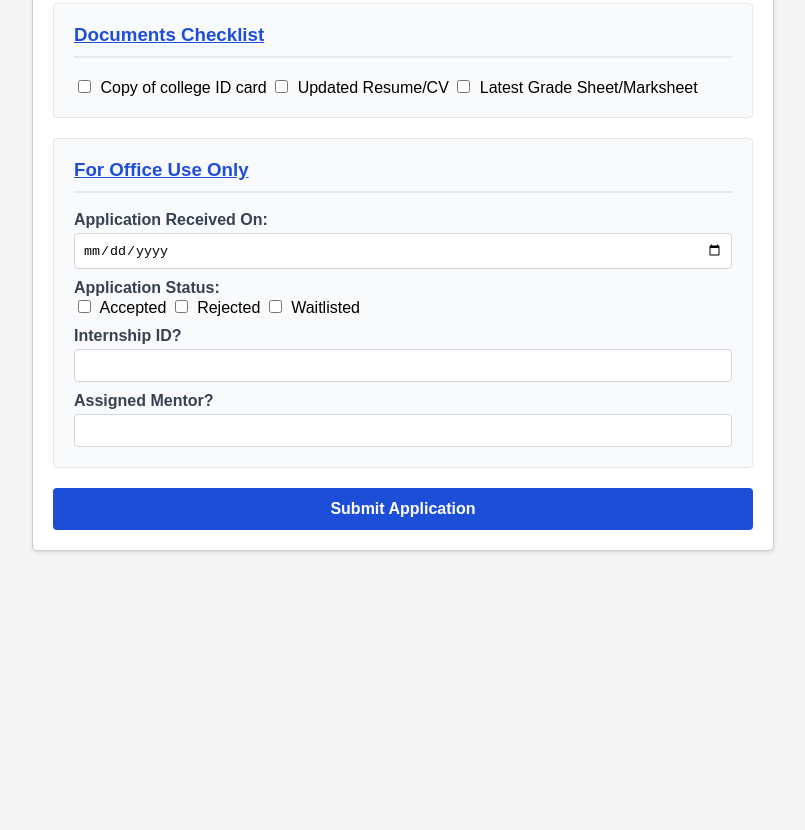
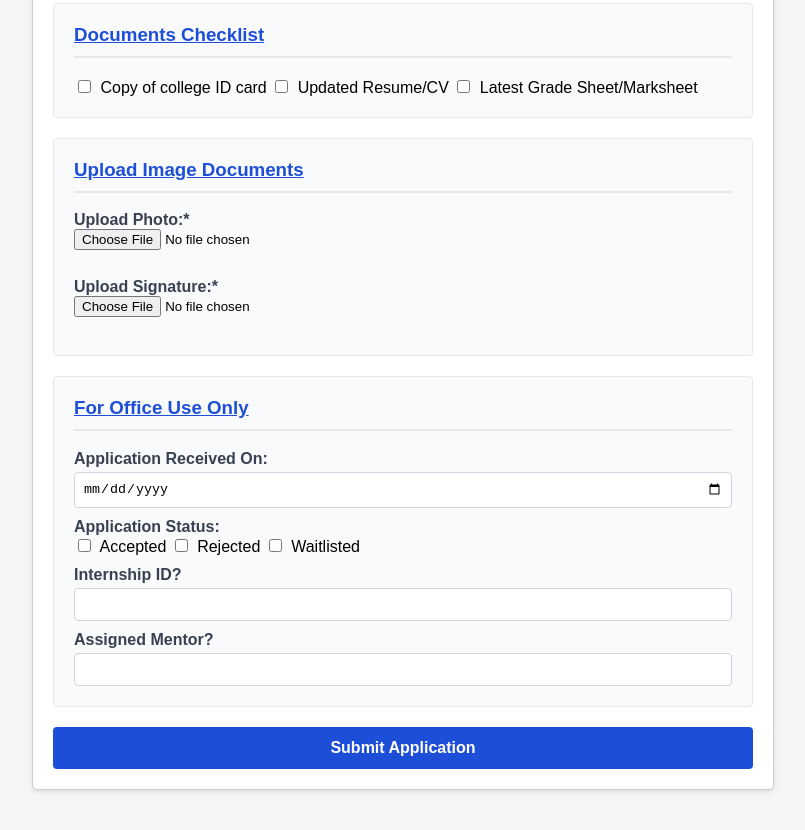
Before and after one commit to aec-cse/student-dashboard, a plain HTML site: page Registration new page.html in a window 1280 px wide. Shown: the part 2345-3175 px from the top of the page, without its empty margins (237-1042 px from the left). Before the commit the page ends 2936 px from the top, so only its background shows below. Drawn offline with Linux system fonts and the light colour scheme.

Commit message:
Update Registration new page.html

```diff
--- a/Registration new page.html
+++ b/Registration new page.html
@@ -298,7 +298,26 @@
                 <input type="checkbox" id="doc_marksheet" name="documents[]" value="Latest Grade Sheet/Marksheet">
                 Latest Grade Sheet/Marksheet
 
-        </div><div class="section">
+        </div>
+
+         <div class="section">
+
+                <h3><u>Upload Image Documents</u></h3>
+                <label for="studentPhoto">Upload Photo:*</label>
+                <input type="file" id="studentPhoto" accept="image/*" onchange="previewPhoto(event)">
+                <br><br>
+                <img id="photoPreview" src="" alt="Student Photo Preview" style="width:150px; height:auto; display:none; border:1px solid #ccc; padding:5px; border-radius:8px;">
+
+
+                <label for="signatureImage">Upload Signature:*</label>
+                <input type="file" id="signatureImage" accept="image/*" onchange="previewImage(event)">
+                <br><br>
+                <img id="imagePreview" src="" alt="Signature image Preview" style="width:150px; height:auto; display:none; border:1px solid #ccc; padding:5px; border-radius:8px;">
+            </div>
+
+
+
+        <div class="section">
         <h3><u>For Office Use Only</u></h3>
 
         <label for="received_date">Application Received On:</label>
@@ -351,6 +370,18 @@
             document.getElementById('formStatus').style.display = 'none';
             // Your submission code here
         });
+
+        function previewPhoto(event) {
+    const photo = document.getElementById('photoPreview');
+    photo.src = URL.createObjectURL(event.target.files[0]);
+    photo.style.display = 'block';
+  }
+
+function previewImage(event) {
+    const image = document.getElementById('imagePreview');
+    image.src = URL.createObjectURL(event.target.files[0]);
+    image.style.display = 'block';
+  }
     </script>
 </body>
 
```
